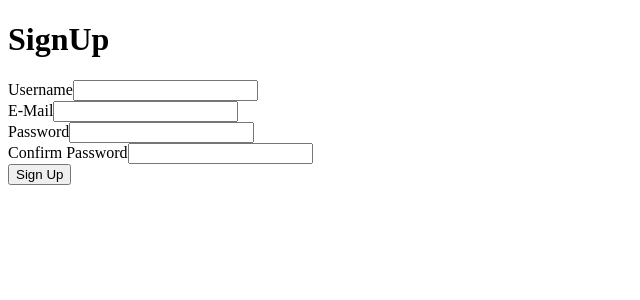
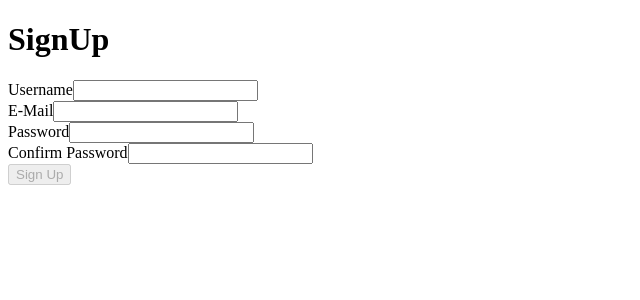
Before and after one commit to obifemi/SpringReact, a React (Vite) app in the folder frontend/: page / in a window 1280 px wide. Shown: the top 300 px of the page, without its empty margins (0-640 px from the left). Built offline with nearby package versions, Linux system fonts and the light colour scheme.

Commit message:
state and pass check

```diff
--- a/frontend/src/pages/SignUp/index.jsx
+++ b/frontend/src/pages/SignUp/index.jsx
@@ -1,33 +1,59 @@
 import React from 'react';
+import { useState } from 'react'
+
+
+
 
 const SignUp = () => {
-    const userNameChangeHandler = (event) => {
-        console.log(event);
+
+    const [password, setPassword] = useState('');
+    const [confirmPassword, setConfirmPassword] = useState('');
+
+    // const button = document.getElementById('button')
+    // button.setAttribute('disabled', '')
+
+    const passwordCheckHandler = (event) => {
+        console.log(event.target.value);
+
+
+
+
+        if(password === confirmPassword){
+            console.log('passwords match');
+            document.getElementById('button').removeAttribute('disabled', '');
+        }
+        else{
+            console.log('passwords do not match');
+            document.getElementById('button').setAttribute('disabled', '');
+        }
     }
+
+
+
     return (
         <div>
             <h1>SignUp</h1>
             <div>
             <label htmlFor="username" >Username</label>
-            <input onChange={userNameChangeHandler} id='username'/>
+            <input   id='username'/>
             </div>
 
             <div>
             <label htmlFor="email">E-Mail</label>
-            <input id='email'/>
+            <input  id='email'/>
             </div>
 
             <div>
             <label htmlFor="password">Password</label>
-            <input id='password'/>
+            <input onChange={(e) => setPassword(e.target.value)} id='password'/>
             </div>
 
             <div>
             <label htmlFor="confirmPassword">Confirm Password</label>
-            <input id='confirmPassword'/>
+            <input onChange={(e) => setConfirmPassword(e.target.value)} id='confirmPassword'/>
             </div>
 
-            <button>Sign Up</button>
+            <button disabled={!password || (password!==confirmPassword)} id='button'>Sign Up</button>
 
 
 
```
